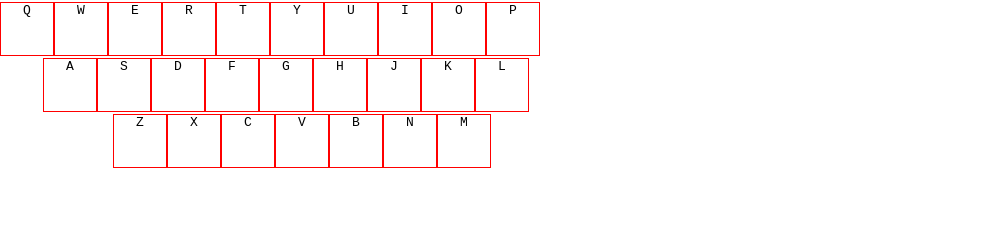
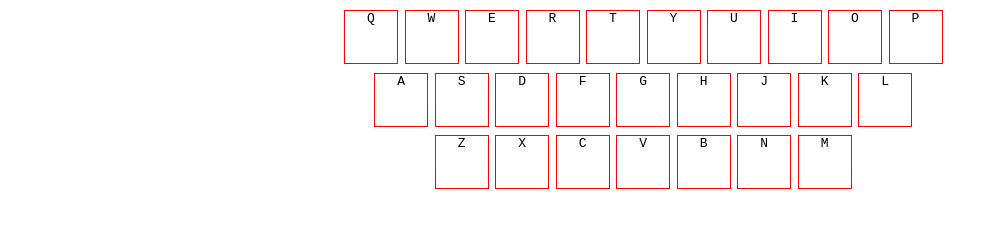
Before and after one commit to Seanlau01/nav-demo, a plain HTML site: page index.html in a window 1280 px wide. Shown: the whole page, without its empty margins (0-1006 px from the left). Drawn offline with Linux system fonts and the light colour scheme.

Commit message:
Update style.css

```diff
--- a/style.css
+++ b/style.css
@@ -1,29 +1,22 @@
-*{margin:0;padding:0;}
-a{text-decoration:none;}
-kbd{border:1px solid red;
-    width:4em;height:4em;
+.main1{
+    text-align:center;
+}
+kbd{
+    position: relative;
+    width:4em;
+    height:4em;
     display:inline-block;
-    text-transform:uppercase;
-    position: relative;
- }
- kbd>button{
-     position: absolute;
-     right:0;
-     bottom:0;
-     display:none;
- }
- kbd:hover>button{
-     display:inline-block;
- }
-main{
-    text-align: center;
+    border:1px solid red;
+   text-transform: uppercase;
+   margin-left:0.5em;
+   margin-bottom:0.5em;
 }
-#main1{
-    display:inline-block;;
+kbd>button{
+    position:absolute;
+    display:none;
+    right:0;
+    bottom:0;
 }
-#main1>div:nth-child(2){
-    margin-left:2em;
+kbd:hover>button{
+    display:inline-block;
 }
-#main1>div:nth-child(3){
-    margin-left: 4em;
-}
```
